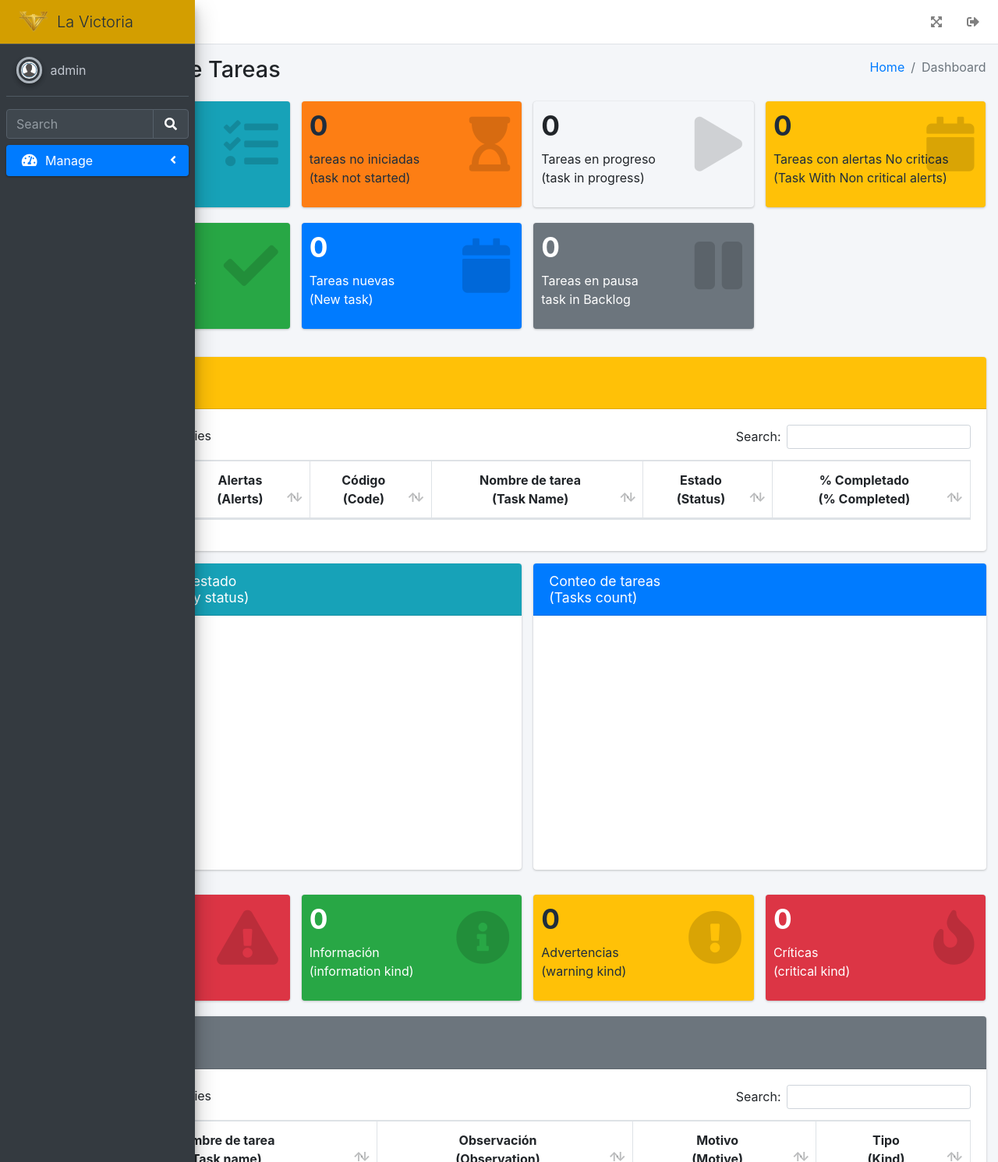
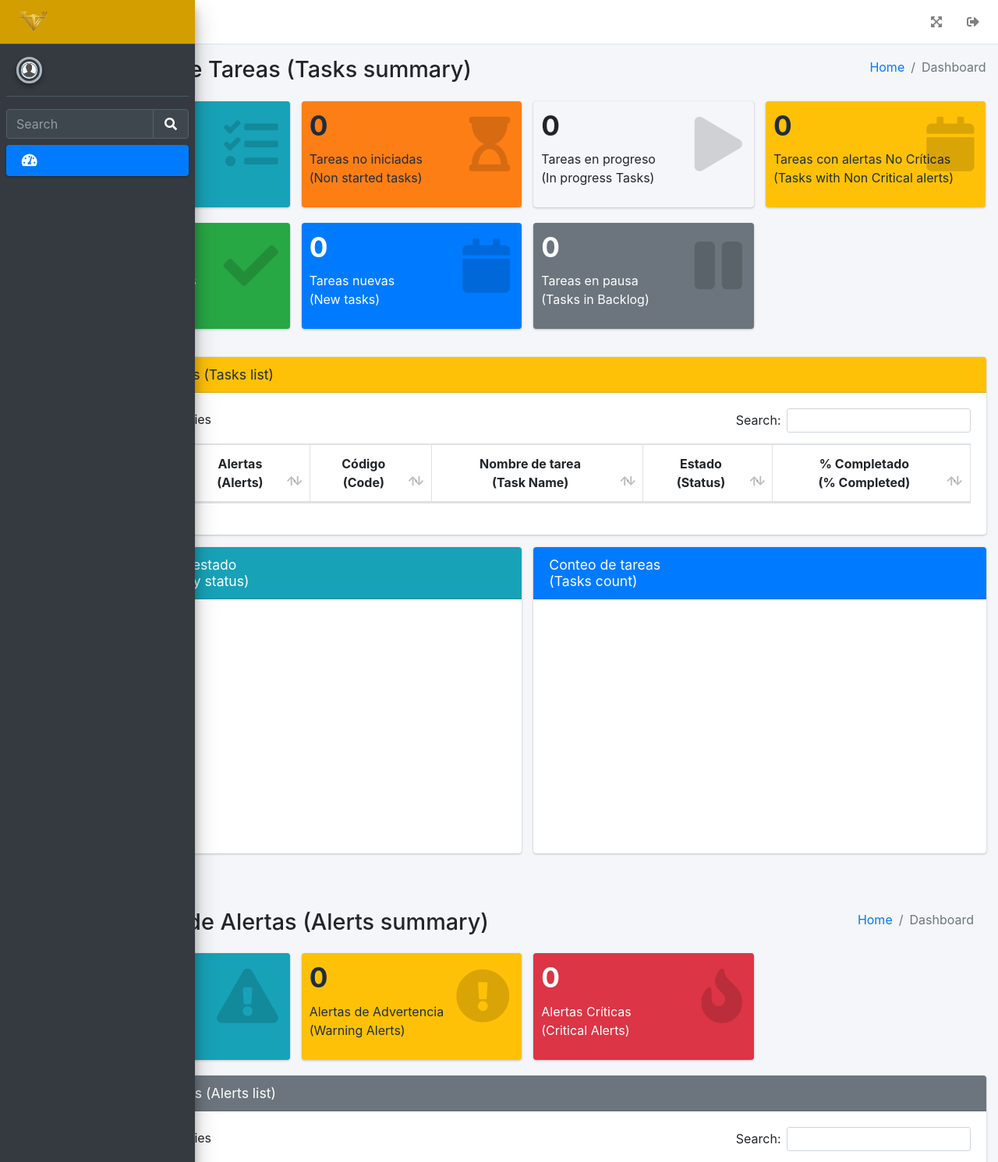
Before and after one commit to ExtGroupJs/gold-mine-dashboard, a Django app: page /dashboard/ in a window 1280 px wide. Shown: the top 1491 px of the page at 78% size. Run offline with Django 4.2, Linux system fonts and the light colour scheme; a user stored in the database is signed in; lists and menus that the app fills with data are empty; a map, chart or similar area stays blank; some libraries are stand-ins or nearby versions.

Commit message:
improved dashboard

```diff
--- a/apps/business_app/models/task.py
+++ b/apps/business_app/models/task.py
@@ -95,4 +95,4 @@
         verbose_name_plural = _("Tasks")
 
     def __str__(self):
-        return f"{self.task_name} ({Task.INTERNAL_STATUS(self.internal_status).label})"
+        return f"{self.task_name}"
--- a/templates/dashboard/dashboard.html
+++ b/templates/dashboard/dashboard.html
@@ -17,7 +17,7 @@
     <div class="container-fluid">
       <div class="row mb-2">
         <div class="col-sm-6">
-          <h1 class="m-0">{% trans "Resumen de Tareas" %}</h1>
+          <h1 class="m-0">{% trans "Resumen de Tareas (Tasks summary)" %}</h1>
         </div>
         <div class="col-sm-6">
           <ol class="breadcrumb float-sm-right">
@@ -38,7 +38,7 @@
           <div class="small-box bg-info">
             <div class="inner">
               <h3 id="total-tasks">0</h3>
-              <p>{% trans "Total de tareas<br> (All Task)" %}</p>
+              <p>{% trans "Total de tareas<br> (All tasks)" %}</p>
             </div>
             <div class="icon"><i class="fas fa-tasks"></i></div>
           </div>
@@ -47,7 +47,7 @@
           <div class="small-box bg-orange">
             <div class="inner">
               <h3 id="notstarted-tasks">0</h3>
-              <p>{% trans "tareas no iniciadas <br>(task not started)" %}</p>
+              <p>{% trans "Tareas no iniciadas <br>(Non started tasks)" %}</p>
             </div>
             <div class="icon"><i class="fas fa-hourglass-start"></i></div>
           </div>
@@ -56,7 +56,7 @@
           <div class="small-box">
             <div class="inner">
               <h3 id="inprogress-tasks">0</h3>
-              <p>{% trans "Tareas en progreso <br>(task in progress)" %}</p>
+              <p>{% trans "Tareas en progreso <br>(In progress Tasks)" %}</p>
             </div>
             <div class="icon"><i class="fas fa-play"></i></div>
           </div>
@@ -65,7 +65,7 @@
           <div class="small-box bg-warning">
             <div class="inner">
               <h3 id="warning-tasks">0</h3>
-              <p>{% trans "Tareas con alertas No criticas<br>(Task With Non critical alerts)" %}</p>
+              <p>{% trans "Tareas con alertas No Críticas<br>(Tasks with Non Critical alerts)" %}</p>
             </div>
             <div class="icon"><i class="fas fa-calendar"></i></div>
           </div>
@@ -74,7 +74,7 @@
           <div class="small-box bg-success">
             <div class="inner">
               <h3 id="completed-tasks">0</h3>
-              <p>{% trans "Tareas completadas<br>(task Completed)" %}</p>
+              <p>{% trans "Tareas completadas<br>(Completed tasks)" %}</p>
             </div>
             <div class="icon"><i class="fas fa-check"></i></div>
           </div>
@@ -83,7 +83,7 @@
           <div class="small-box bg-primary">
             <div class="inner">
               <h3 id="planned-tasks">0</h3>
-              <p>{% trans "Tareas nuevas<br>(New task)" %}</p>
+              <p>{% trans "Tareas nuevas<br>(New tasks)" %}</p>
             </div>
             <div class="icon"><i class="fas fa-calendar"></i></div>
           </div>
@@ -92,7 +92,7 @@
           <div class="small-box bg-secondary">
             <div class="inner">
               <h3 id="hold-tasks">0</h3>
-              <p>{% trans "Tareas en pausa<br>task in Backlog" %}</p>
+              <p>{% trans "Tareas en pausa<br>(Tasks in Backlog)" %}</p>
             </div>
             <div class="icon"><i class="fas fa-pause"></i></div>
           </div>
@@ -106,7 +106,7 @@
           <div class="col-md-3 col-sm-6 col-12 col-lg-12">
             <div class="card card-warning">
               <div class="card-header">
-                <h3 class="card-title">{% trans "Tareas <br>(Task)" %}</h3>
+                <h3 class="card-title">{% trans "Listado de Tareas (Tasks list)" %}</h3>
                 <div class="card-tools">
 
                 </div>
@@ -151,31 +151,37 @@
           </div>
         </div>
       </div>
-
+      <br>
+      <div class="content-header">
+        <div class="container-fluid">
+          <div class="row mb-2">
+            <div class="col-sm-6">
+              <h1 class="m-0">{% trans "Resumen de Alertas (Alerts summary)" %}</h1>
+            </div>
+            <div class="col-sm-6">
+              <ol class="breadcrumb float-sm-right">
+                <li class="breadcrumb-item"><a href="#">{% trans "Home" %}</a></li>
+                <li class="breadcrumb-item active">{% trans "Dashboard" %}</li>
+              </ol>
+            </div>
+          </div>
+        </div>
+      </div>
        <div class="row">
         <div class="col-md-3 col-sm-6 col-12">
-          <div class="small-box bg-danger">
+          <div class="small-box bg-info">
             <div class="inner">
               <h3 id="alerts-total">0</h3>
-              <p>{% trans "Total de Alertas <br>(Total alerts)" %}</p>
+              <p>{% trans "Total de Alertas<br>(Total Alerts)" %}</p>
             </div>
             <div class="icon"><i class="fas fa-exclamation-triangle"></i></div>
-          </div>
-        </div>
-        <div class="col-md-3 col-sm-6 col-12">
-          <div class="small-box bg-success">
-            <div class="inner">
-              <h3 id="alerts-information">0</h3>
-              <p>{% trans "Información <br>(information kind)" %}</p>
-            </div>
-            <div class="icon"><i class="fas fa-info-circle"></i></div>
           </div>
         </div>
         <div class="col-md-3 col-sm-6 col-12">
           <div class="small-box bg-warning">
             <div class="inner">
               <h3 id="alerts-warning">0</h3>
-              <p>{% trans "Advertencias <br>(warning kind)" %}</p>
+              <p>{% trans "Alertas de Advertencia<br>(Warning Alerts)" %}</p>
             </div>
             <div class="icon"><i class="fas fa-exclamation-circle"></i></div>
           </div>
@@ -184,21 +190,17 @@
           <div class="small-box bg-danger">
             <div class="inner">
               <h3 id="alerts-critical">0</h3>
-              <p>{% trans "Críticas <br>(critical kind)" %}</p>
+              <p>{% trans "Alertas Críticas <br>(Critical Alerts)" %}</p>
             </div>
             <div class="icon"><i class="fas fa-fire"></i></div>
           </div>
         </div>
       </div>
-
-
-
          <div class="row ">
-
           <div class="col-lg-12">
             <div class="card card-secondary">
               <div class="card-header">
-                <h3 class="card-title">{% trans "Alertas <br>(Alerts)" %}</h3>
+                <h3 class="card-title">{% trans "Listado de Alertas (Alerts list)" %}</h3>
                 <div class="card-tools">
 
                 </div>
@@ -210,10 +212,6 @@
             </div>
           </div>
           </div>
-
-
-
-
 
         <!-- Alert Charts -->
         <div class="row mb-3">
```
